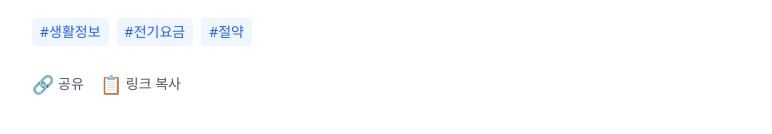
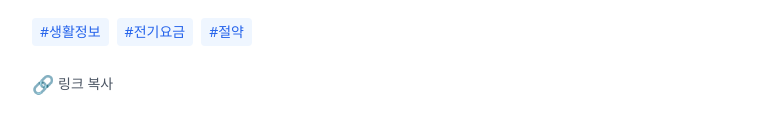
Before and after one commit to mysmartdeal/mysmartdeal, a Next.js app: page /smartlog/2025-05-26-saving-tips in a window 1280 px wide. Shown: the part 366-500 px from the top of the page, without its empty margins (248-1020 px from the left). Built offline with nearby package versions, Linux system fonts and the light colour scheme.

Commit message:
Update [slug].js

```diff
--- a/pages/smartlog/[slug].js
+++ b/pages/smartlog/[slug].js
@@ -1,4 +1,4 @@
-// ✅ [slug].js – 메타태그 + OG 태그 + 라벨 + 공유 + 링크 복사 + 토스트 메시지 적용
+// ✅ [slug].js – 메타태그 + OG 태그 + 라벨 + 링크 복사 + 상단 토스트 + 아이콘 교체
 import fs from 'fs';
 import path from 'path';
 import Head from 'next/head';
@@ -24,18 +24,6 @@ export default function PostPage({ post, slug }) {
   const previewText = post.content.replace(/<[^>]+>/g, '').slice(0, 100);
   const ogImage = `/images/smartlog-thumbnails/${slug}.jpg`;
   const fullUrl = `https://mysmartdeal.co.kr/smartlog/${slug}`;
-
-  useEffect(() => {
-    if (navigator.share) {
-      document.getElementById('share-btn')?.addEventListener('click', () => {
-        navigator.share({
-          title: post.title,
-          text: previewText,
-          url: fullUrl,
-        });
-      });
-    }
-  }, [post.title, previewText, fullUrl]);
 
   const copyLink = () => {
     navigator.clipboard.writeText(fullUrl);
@@ -71,23 +59,17 @@ export default function PostPage({ post, slug }) {
         </div>
       )}
 
-      <div className="mt-6 flex flex-wrap gap-4 items-center">
-        <button
-          id="share-btn"
-          className="text-gray-600 hover:text-blue-600 text-sm flex items-center gap-1 transition"
-        >
-          <span className="text-lg">🔗</span> 공유
-        </button>
+      <div className="mt-6">
         <button
           onClick={copyLink}
           className="text-gray-600 hover:text-blue-600 text-sm flex items-center gap-1 transition"
         >
-          <span className="text-lg">📋</span> 링크 복사
+          <span className="text-lg">🔗</span> 링크 복사
         </button>
       </div>
 
       {copied && (
-        <div className="fixed bottom-6 left-1/2 transform -translate-x-1/2 bg-gray-800 text-white text-sm px-4 py-2 rounded shadow-lg animate-fade-in">
+        <div className="fixed top-4 left-1/2 transform -translate-x-1/2 bg-gray-800 text-white text-sm px-4 py-2 rounded shadow-lg animate-fade-in">
           ✅ 링크가 복사되었습니다!
         </div>
       )}
@@ -97,7 +79,7 @@ export default function PostPage({ post, slug }) {
           animation: fadein 0.3s ease-in-out;
         }
         @keyframes fadein {
-          from { opacity: 0; transform: translateY(10px); }
+          from { opacity: 0; transform: translateY(-10px); }
           to { opacity: 1; transform: translateY(0); }
         }
       `}</style>
```
